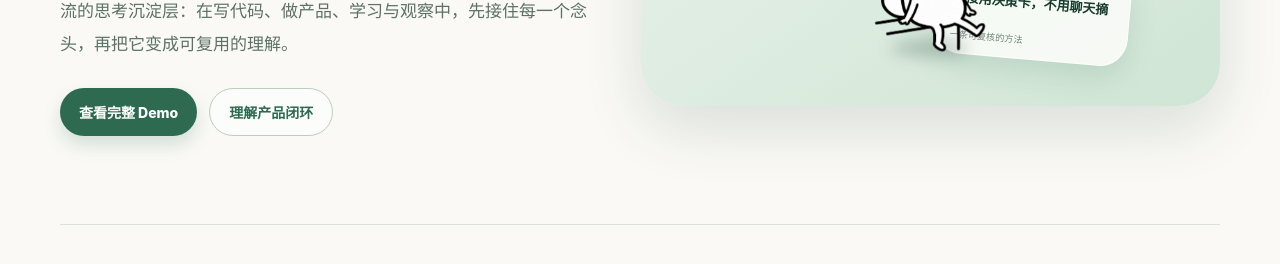
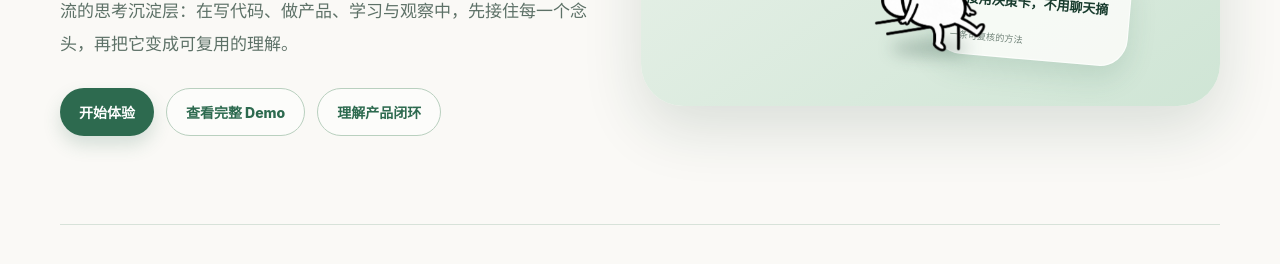
Before and after one commit to Tracehackthon/trace_backend, a plain HTML site: page index.html in a window 1280 px wide. Shown: the part 536-800 px from the top of the page. Drawn offline with Linux system fonts and the light colour scheme.

Commit message:
deploy: hero CTA to guest app

```diff
--- a/index.html
+++ b/index.html
@@ -21,7 +21,8 @@
             <h1>让每个一闪而过的判断，<em>成为你的长期能力。</em></h1>
             <p class="lede">TRACE 不是预测你会成为谁，也不是替你规划人生。它是贴着真实工作流的思考沉淀层：在写代码、做产品、学习与观察中，先接住每一个念头，再把它变成可复用的理解。</p>
             <div class="hero-actions">
-              <a class="primary" href="#demo">查看完整 Demo</a>
+              <a class="primary" href="./app/">开始体验</a>
+              <a class="secondary" href="#demo">查看完整 Demo</a>
               <a class="secondary" href="#how">理解产品闭环</a>
             </div>
           </div>
```
